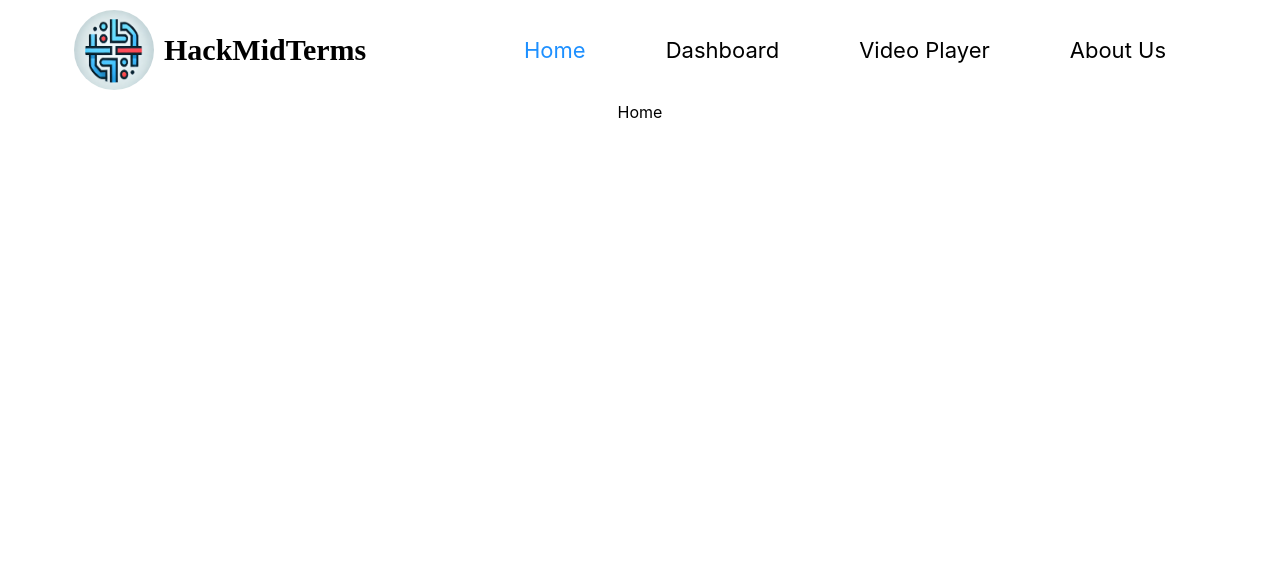
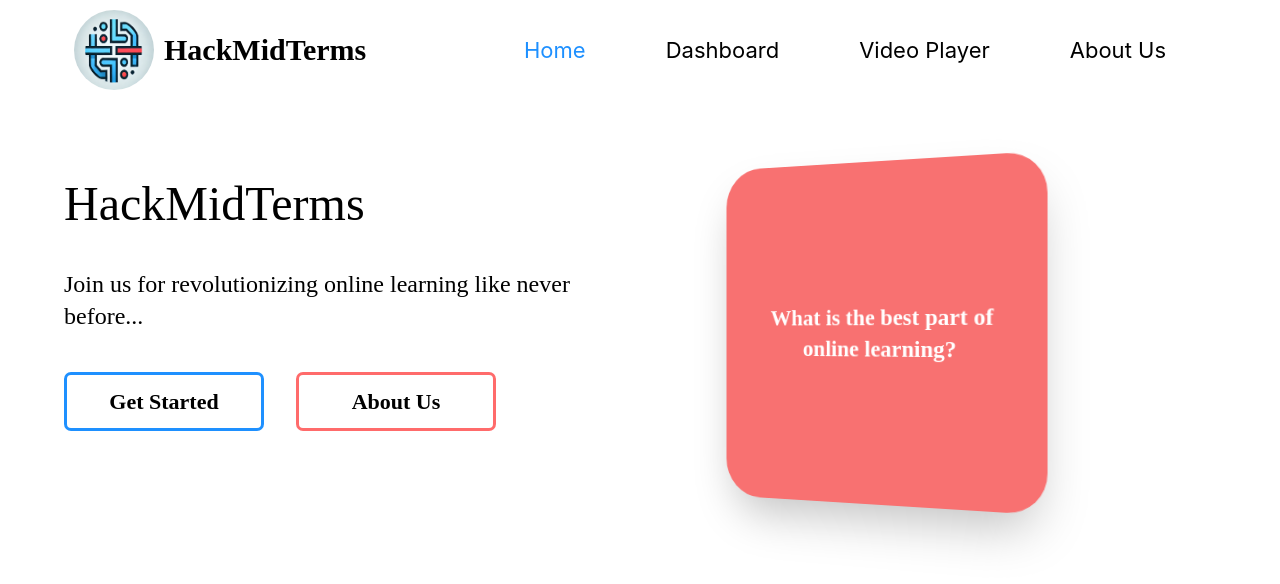
Before and after one commit to an-siuu-man/hackmidterms, a React (Create React App) app in the folder flashmentor/: page / in a window 1280 px wide. Shown: the top 584 px of the page. Built offline with nearby package versions, Linux system fonts and the light colour scheme.

Commit message:
started working on home page

```diff
--- a/flashmentor/src/App.js
+++ b/flashmentor/src/App.js
@@ -19,10 +19,15 @@ function App() {
       <Navbar />
     </div>
     </div>
+
+    <div className="flex justify-center">
+    <div className="w-[90%]">
     <Routes>
       <Route exact path='/' element={<Home />} />
       <Route path='/dashboard' element={<Dashboard />} />
     </Routes>
+    </div>
+    </div>
     </Router>
   );
 }
--- a/flashmentor/src/index.css
+++ b/flashmentor/src/index.css
@@ -14,6 +14,11 @@ body {
 code {
   font-family: source-code-pro, Menlo, Monaco, Consolas, 'Courier New',
     monospace;
+}
+
+.home-card {
+  /* perspective: 1000px; */
+  transform: perspective(1000px) rotateX(0deg) rotateY(-20deg) translate3d(0, 0, -20px);
 }
 
 .flashcard, .flashcard-deleted {
--- a/flashmentor/src/pages/Home.js
+++ b/flashmentor/src/pages/Home.js
@@ -1,7 +1,32 @@
+import FlashCard from "../components/FlashCard";
+import PageButton from "../components/PageButton";
+
 export default function Home() {
+
+
+
+    document.addEventListener('DOMContentLoaded', function() {
+        var homeCard = document.querySelector('.home-card');
+
+    });
+
     return (
-        <div>
-            <h1 className='text-center'>Home</h1>
-        </div>
+            <div className='flex justify-between '>
+                <div className="left-container w-[50%]">
+                    <h1 className="font-[Poppins] text-5xl mt-20 mb-10">HackMidTerms</h1>
+                    <p className="font-[Poppins] text-2xl font-[300]">
+                        Join us for revolutionizing online learning like never before...
+                    </p>
+                    <div className="flex justify-left my-10 space-x-8">
+                        <PageButton type='primary' text="Get Started" link="/dashboard" />
+                        <PageButton text="About Us" link="/aboutus" />
+                    </div>
+                </div>
+                <div className="right-container p-[5%] w-[50%]"  >
+                    <div className="home-card flex justify-center items-center w-[75%] h-[350px] p-[30px] bg-red-400 rounded-[40px] shadow-2xl">
+                        <p className="font-[Poppins] text-2xl text-white text-center font-[600]">What is the best part of online learning?</p>
+                    </div>
+                </div>
+            </div>
     );
 }
```
